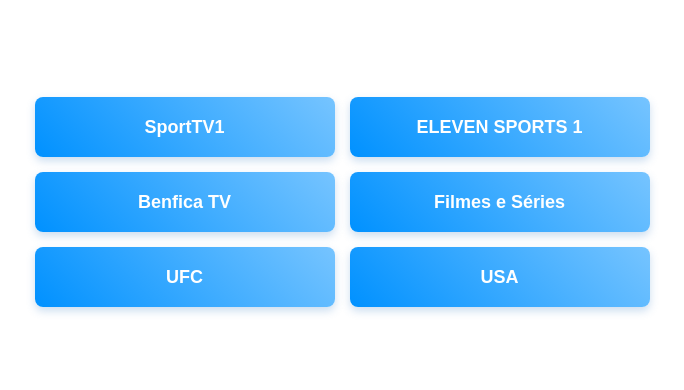
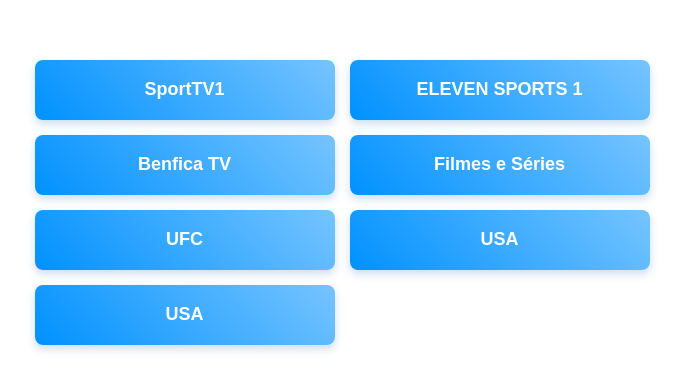
Before and after one commit to henriqueramalhoo/stream, a plain HTML site: page index.html in a window 1280 px wide. Shown: the part 198-588 px from the top of the page, without its empty margins (298-982 px from the left). Drawn offline with Linux system fonts and the light colour scheme.

Commit message:
Update index.html

```diff
--- a/index.html
+++ b/index.html
@@ -55,6 +55,7 @@
         <button onclick="window.location.href='filmeseseries.html';">Filmes e Séries</button>
         <button onclick="window.location.href='ufc.html';">UFC</button>
         <button onclick="window.location.href='usa.html';">USA</button>
+        <button onclick="window.location.href='usa.html';">USA</button>
     </div>
 </body>
 </html>
```
